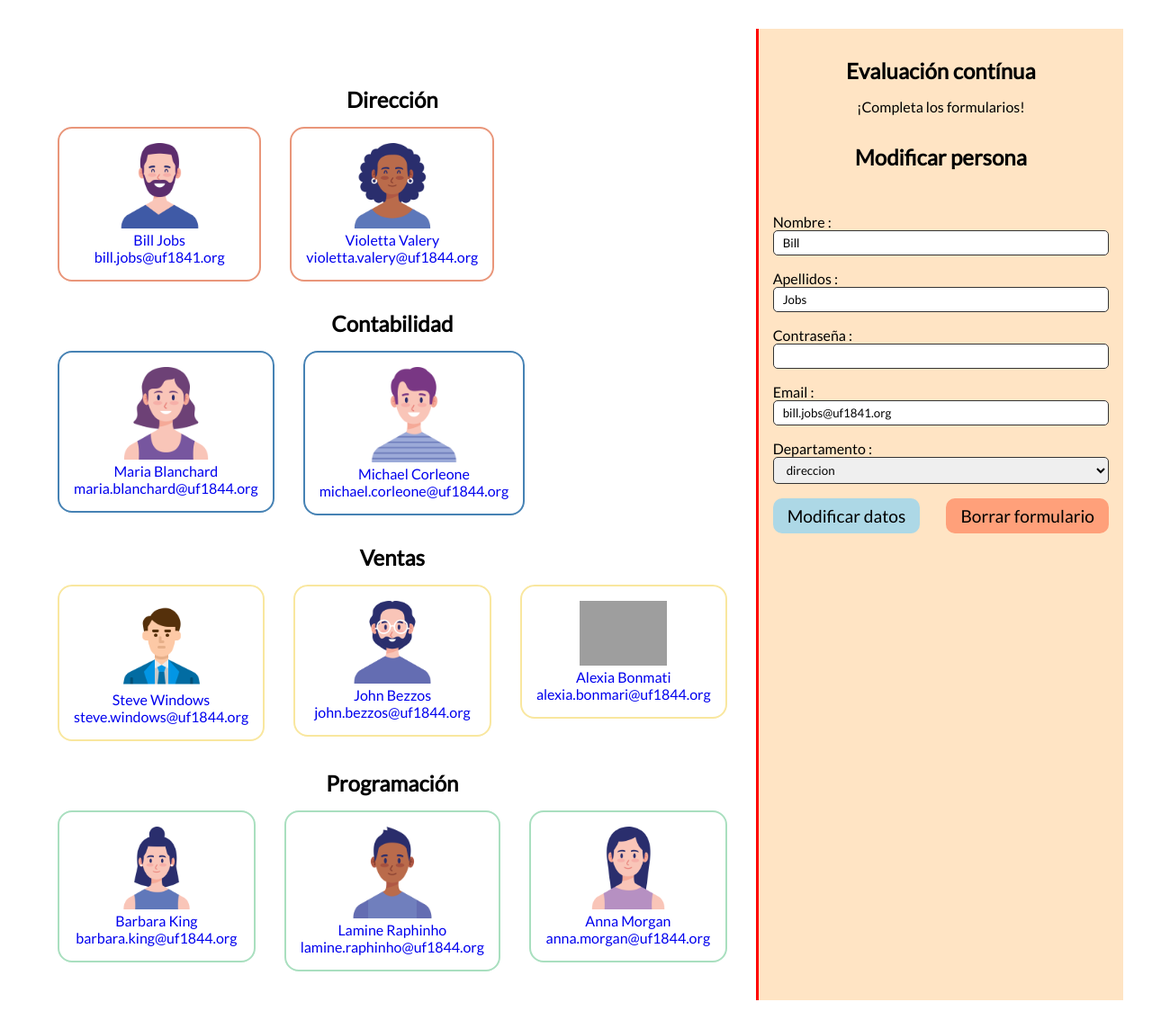
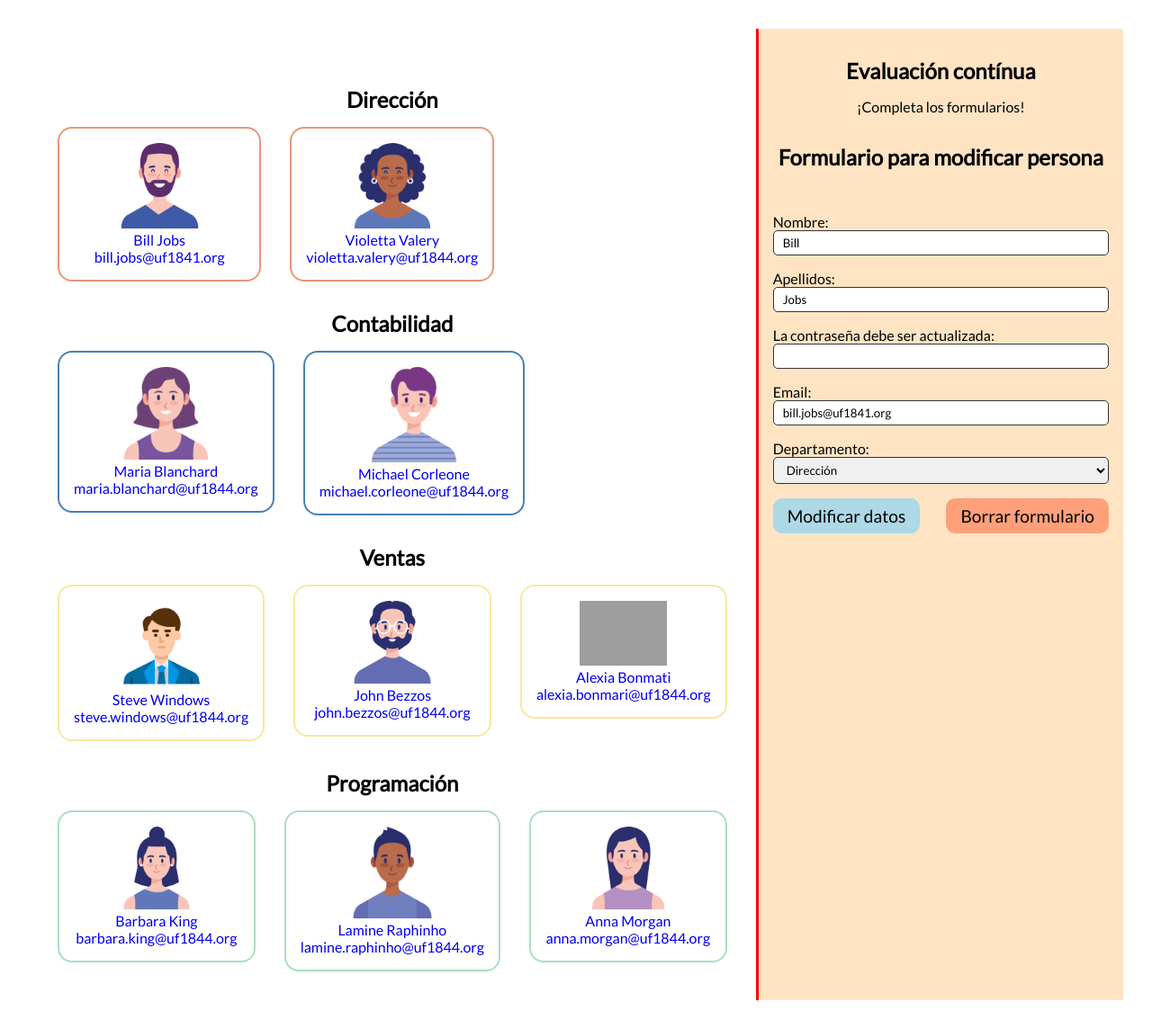
Before and after one commit to anondiaz/Empresa_EF_UF1844, a PHP site: the page made by index.php in a window 1280 px wide. Shown: the part 111-1255 px from the top of the page at 90% size. Run offline with PHP 8.4, Linux system fonts and the light colour scheme; data comes from the database, SQL or seed files in the repository; a stand-in replaces the project's code that opens the database connection; grey boxes are pictures that could not be loaded.

Commit message:
In progress

```diff
--- a/modulos/editar_datos.php
+++ b/modulos/editar_datos.php
@@ -13,32 +13,32 @@ include_once 'controladores/departamentos.php';
 
 ?>
 
-<h2>Modificar persona</h2>
+<h2>Formulario para modificar persona</h2>
 <form action="controladores/modify_data.php" method="post">
     <input type="text" name="id" value="<?= $_GET['id'] ?>" hidden >
     <div>
-        <label for="nombre">Nombre :</label>
+        <label for="nombre">Nombre:</label>
         <input type="text" name="nombre" id="nombre"  value="<?= $_GET['nombre'] ?>" required>
     </div>
     <div>
-        <label for="apellidos">Apellidos :</label>
+        <label for="apellidos">Apellidos:</label>
         <input type="text" name="apellidos" id="apellidos" value="<?= $_GET['apellidos'] ?>" required>
     </div>
     <div>
-        <label for="contraseña">Contraseña :</label>
+        <label for="contraseña">La contraseña debe ser actualizada:</label>
         <input type="password" name="contraseña" id="contraseña" required>
     </div>
     <div>
-        <label for="email">Email :</label>
+        <label for="email">Email:</label>
         <input type="email" name="email" id="email" value="<?= $_GET['email'] ?>">
     </div>
     <div>
-        <label for="departamento">Departamento :</label>
+        <label for="departamento">Departamento:</label>
         <select name="departamento" id="departamento">
-            <option value="direccion" selected>direccion</option>
-            <option value="contabilidad">contabilidad</option>
-            <option value="ventas">ventas</option>
-            <option value="programacion">programacion</option>
+            <option value="direccion" selected>Dirección</option>
+            <option value="contabilidad">Contabilidad</option>
+            <option value="ventas">Ventas</option>
+            <option value="programacion">Programación</option>
         </select>
     </div>
         <div class="buttons">
```
Also changed, not shown: modulos/add_person.php (+10 -10 lines).
